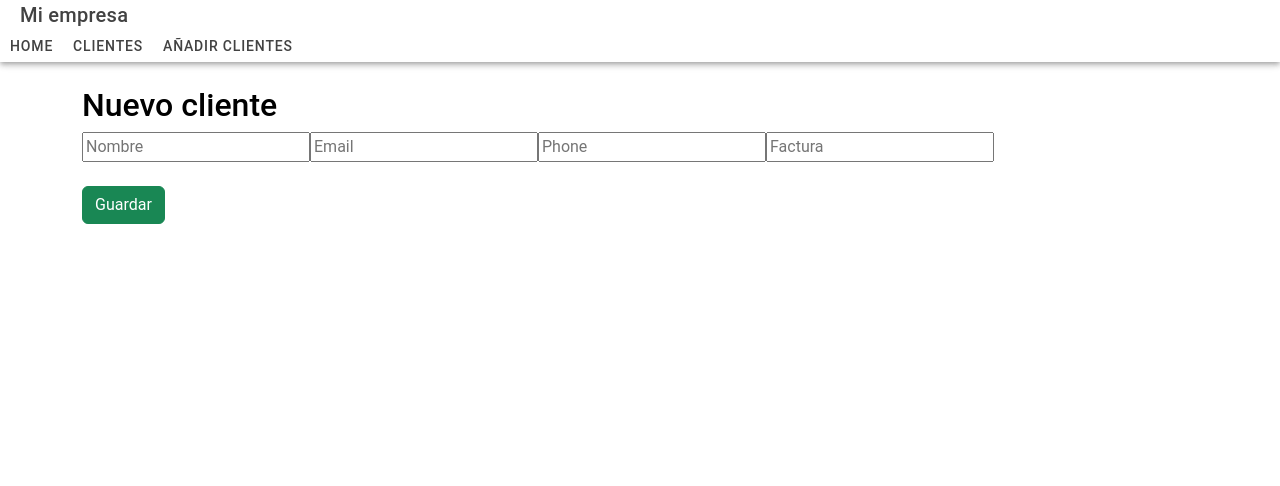
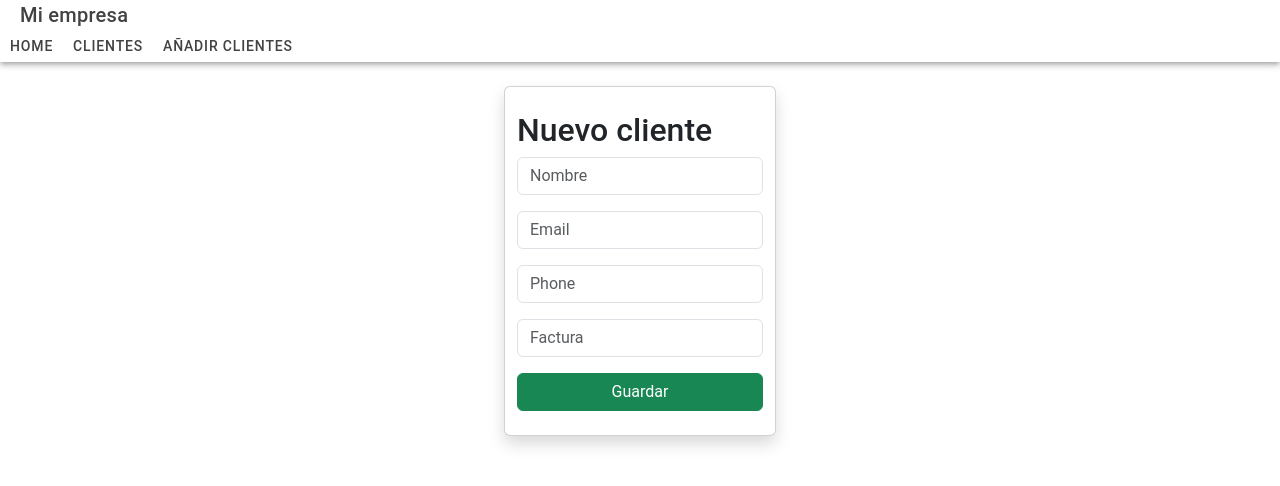
Before and after one commit to ManuDLPcurso/clientApp_REACT, a React (Vite) app: page /add in a window 1280 px wide. Shown: the top 486 px of the page. Built offline with nearby package versions, Linux system fonts and the light colour scheme.

Commit message:
Implementaciones visuales de UI

```diff
--- a/index.html
+++ b/index.html
@@ -14,6 +14,7 @@
     <meta name="format-detection" content="telephone=no" />
     <meta name="msapplication-tap-highlight" content="no" />
 
+    <link href="https://fonts.googleapis.com/css2?family=Metal+Mania&display=swap" rel="stylesheet">
     <link rel="manifest" href="/manifest.json" />
 
     <link rel="shortcut icon" type="image/png" href="/favicon.png" />
--- a/src/pages/AddPage.tsx
+++ b/src/pages/AddPage.tsx
@@ -1,6 +1,7 @@
 import { useState } from "react";
 import { ClientService } from "../services/ClientService";
 import { useHistory } from "react-router-dom";
+import './Add.css'
 import {
   IonButton,
   IonButtons,
@@ -34,30 +35,35 @@ export default function AddPage() {
         </IonToolbar>
       </IonHeader>
       <IonContent fullscreen>
-        <div className="container mt-4">
+        <div className="container mt-4 card shadow">
+          <br />
           <h2>Nuevo cliente</h2>
 
           <input
+            className="form-control mb-3"
             placeholder="Nombre"
             onChange={(e) => setClient({ ...client, name: e.target.value })}
           />
           <input
+            className="form-control mb-3"
             placeholder="Email"
             onChange={(e) => setClient({ ...client, email: e.target.value })}
           />
           <input
+            className="form-control mb-3"
             placeholder="Phone"
             onChange={(e) => setClient({ ...client, phone: e.target.value })}
           />
            <input
+            className="form-control mb-3"
             placeholder="Factura"
             onChange={(e) => setClient({ ...client, facturation: e.target.value })}
           />
-          <br />
-          <br />
+
           <button className="btn btn-success" onClick={save}>
             Guardar
           </button>
+          <br />
         </div>
         <IonHeader collapse="condense">
           <IonToolbar>
--- a/src/pages/Clientes.css
+++ b/src/pages/Clientes.css
@@ -1,3 +1,18 @@
+:root {
+--primary:
+#2563eb;
+--success:
+#22c55e;
+--danger:
+#ef4444;
+--background:
+#f8fafc;
+}
+
+.container{
+    max-width: max-content;
+}
+
 .action-column{
     display: flex;
     flex-direction: column;
@@ -5,13 +20,23 @@
 }
 
 .clients-table {
-font-size: 1rem;
-
+    font-size: 1.5rem;
+    font-family: "Metal Mania", system-ui;
 }
 
+.clients-table .buttonprueba{
+    font-family: "Metal Mania", system-ui;
+}
+
+
 @media (max-width: 768px) {
-.clients-table {
-font-size: 0.8rem;
-background-color: blue;
+    .clients-table {
+    font-size: 0.8rem;
+    background-color: blue;
 }
 }
+
+#count-clients{
+    text-align: center;
+    background-color: #bbb6b6;
+}
--- a/src/pages/ClientsPage.tsx
+++ b/src/pages/ClientsPage.tsx
@@ -68,6 +68,7 @@ const checkAuth = async()=>{
 
 const getLocation = async () => {
   const position = await Geolocation.getCurrentPosition();
+  const lat =position.coords.latitude
   console.log(position.coords.latitude);
   console.log(position.coords.longitude);
 };
@@ -121,11 +122,13 @@ const getLocation = async () => {
           </IonButtons>
         </IonToolbar>
       </IonHeader>
-      <IonContent fullscreen>
+      <IonContent id="container" fullscreen>
         <div className="container mt-4 table-responsive action-column">
           <h2>Tabla de clientes</h2>
 
           <IonButton onClick={() => setShowToast(true)}>Toast</IonButton>
+
+          <div id="count-clients" className="alert alert-primary">Total clientes: {client.length}</div>
 
           <IonToast
             isOpen={showToast}
@@ -135,6 +138,8 @@ const getLocation = async () => {
           />
 
           <IonButton onClick={getLocation}>GPS</IonButton>
+
+          <div id="count-clients" className="alert alert-primary">Latitud:{} <br /> Longitud:{}</div>
 
           <br />
 
@@ -165,7 +170,7 @@ const getLocation = async () => {
                     })}
                   </td>
                   <td>
-                    <IonButton routerLink={`/edit/${cliente.id}`}>
+                    <IonButton className="buttonprueba" routerLink={`/edit/${cliente.id}`}>
                       Editar
                     </IonButton>
                   </td>
--- a/src/pages/EditClients.css
+++ b/src/pages/EditClients.css
@@ -5,7 +5,7 @@ font-size: 0.10rem;
 background-color:darkmagenta;
 font-weight:bold;
 color:rgb(208, 255, 0);
-
+font-family: 'Montserrat', sans-serif;
 text-align: center;
 
 }
```
Also changed, not shown: src/pages/Add.css (added).
